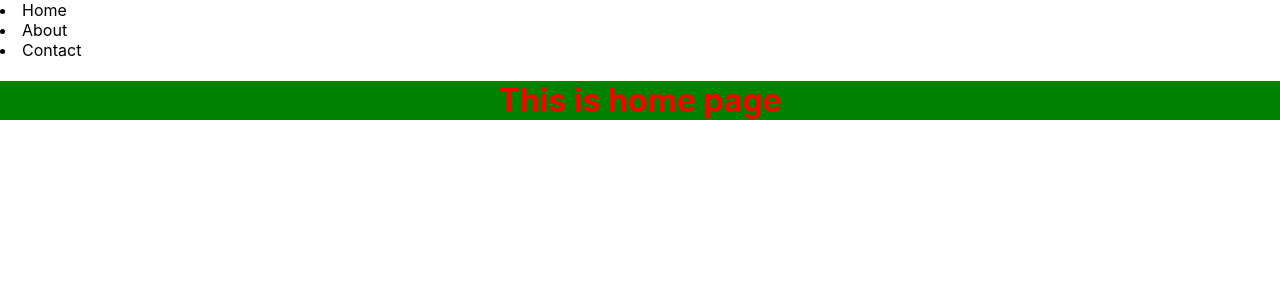
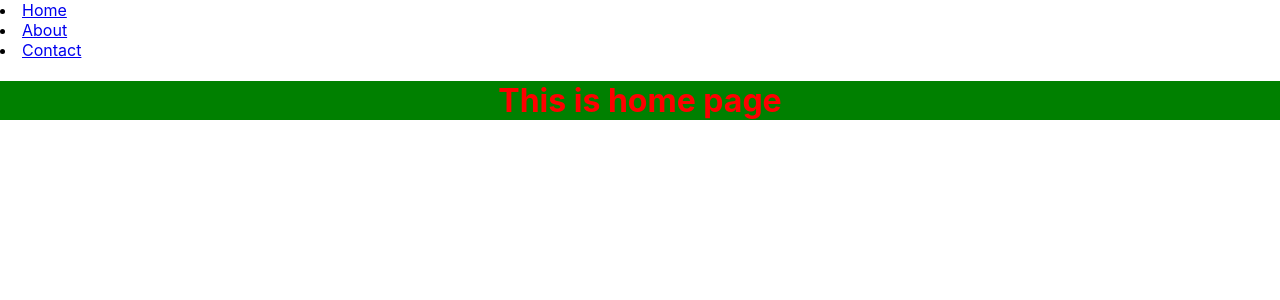
Before and after one commit to atef5922/three-app, a React (Create React App) app: page / in a window 1280 px wide. Shown: the top 300 px of the page. Built offline with nearby package versions, Linux system fonts and the light colour scheme.

Commit message:
Add link between multiple pages

```diff
--- a/src/pages/Header.jsx
+++ b/src/pages/Header.jsx
@@ -1,11 +1,12 @@
 import React from 'react'
+import {Link} from "react-router-dom"
 
 const Header = () => {
     return (
         <div className='Navbar'>
-            <li>Home</li>
-            <li>About</li>
-            <li>Contact</li>
+            <li><Link to={'/'}>Home</Link></li>
+            <li><Link to={'/About'}>About</Link></li>
+            <li><Link to={'/Contact'}>Contact</Link></li>
         </div>
     )
 }
```
